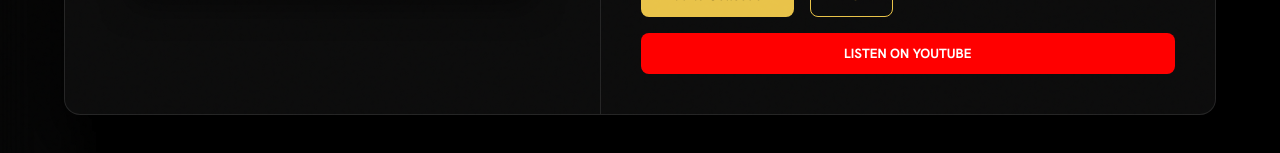
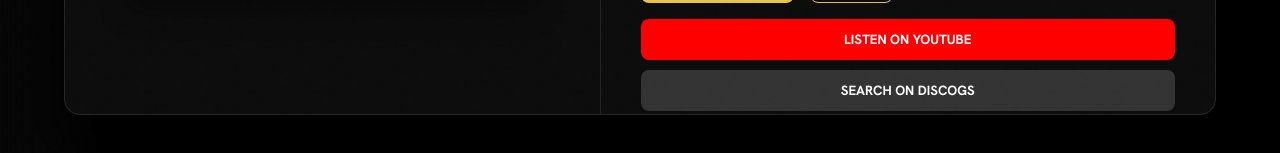
Before and after one commit to blooper20/VinylA-Collection, a Next.js app in the folder apps/web/: page / in a window 1280 px wide. Both pictures are taken after a click on the element 380 px from the left and 124 px from the top of the page. Shown: the part 605-758 px from the top of the page. Built offline with nearby package versions, Linux system fonts and the light colour scheme; no server answers.

Commit message:
feat(web): integrate Discogs and YouTube search in DetailModal

```diff
--- a/apps/web/src/components/Modal/DetailModal.tsx
+++ b/apps/web/src/components/Modal/DetailModal.tsx
@@ -1,6 +1,7 @@
 import React from 'react';
 import styles from './DetailModal.module.css';
 import { MockVinylData } from '@vinyla/shared-types';
+import { searchYouTube, searchDiscogs } from '@vinyla/core-api';
 
 interface DetailModalProps {
   album: MockVinylData;
@@ -8,6 +9,32 @@
 }
 
 export const DetailModal: React.FC<DetailModalProps> = ({ album, onClose }) => {
+  const handleYoutubeListen = async () => {
+    const query = `${album.ARTIST} ${album.TITLE} full album`;
+    const results = await searchYouTube(query);
+    if (results && results.length > 0) {
+      const videoId = results[0].id?.videoId;
+      if (videoId) {
+        window.open(`https://www.youtube.com/watch?v=${videoId}`, '_blank');
+        return;
+      }
+    }
+    window.open(`https://www.youtube.com/results?search_query=${encodeURIComponent(query)}`, '_blank');
+  };
+
+  const handleDiscogsSearch = async () => {
+    const query = `${album.ARTIST} ${album.TITLE}`;
+    const results = await searchDiscogs(query);
+    if (results && results.length > 0) {
+      const uri = results[0].uri;
+      if (uri) {
+        window.open(`https://www.discogs.com${uri}`, '_blank');
+        return;
+      }
+    }
+    window.open(`https://www.discogs.com/search/?q=${encodeURIComponent(query)}`, '_blank');
+  };
+
   return (
     <div className={styles.overlay} onClick={onClose}>
       <div className={styles.modal} onClick={(e) => e.stopPropagation()}>
@@ -36,7 +63,8 @@
             <button className={styles.btnPrimary}>Add to Collection</button>
             <button className={styles.btnOutline}>WISH</button>
           </div>
-          <button className={styles.btnYoutube}>LISTEN ON YOUTUBE</button>
+          <button className={styles.btnYoutube} onClick={handleYoutubeListen}>LISTEN ON YOUTUBE</button>
+          <button className={styles.btnYoutube} style={{ backgroundColor: '#333', marginTop: '10px' }} onClick={handleDiscogsSearch}>SEARCH ON DISCOGS</button>
         </div>
       </div>
     </div>
```
